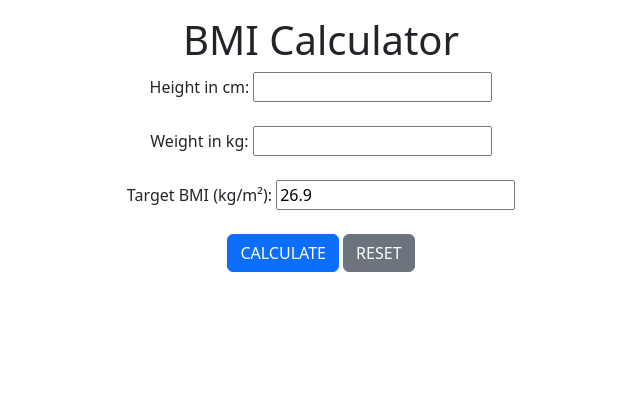
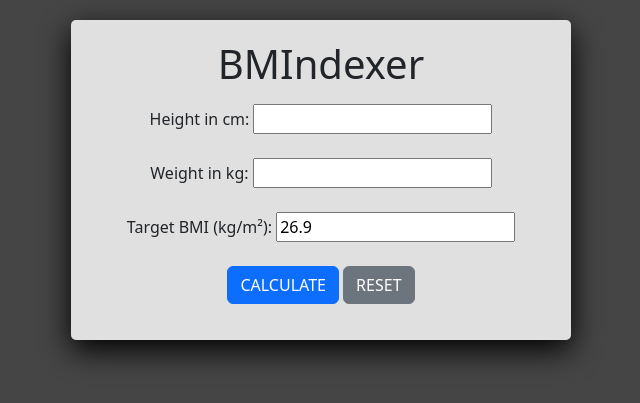
Before and after one commit to ikhwanzubir/Smart-BMI-Calculator, a Flask app: page / in a window 1280 px wide. Shown: the top 403 px of the page, without its empty margins (319-959 px from the left). Run offline with Flask 3, Linux system fonts and the light colour scheme.

Commit message:
Major cosmetic commit

```diff
--- a/templates/bmi_calculator.html
+++ b/templates/bmi_calculator.html
@@ -3,11 +3,41 @@
 <head>
     <meta charset="UTF-8">
     <meta name="viewport" content="width=device-width, initial-scale=1.0">
-    <title>BMI Calculator</title>
+    <title>BMIndexer</title>
+    <script src="https://code.jquery.com/jquery-3.6.0.min.js"></script>
     <link href="https://cdn.jsdelivr.net/npm/bootstrap@5.3.2/dist/css/bootstrap.min.css" rel="stylesheet" integrity="sha384-T3c6CoIi6uLrA9TneNEoa7RxnatzjcDSCmG1MXxSR1GAsXEV/Dwwykc2MPK8M2HN" crossorigin="anonymous">
-</head>
+
+    <style>
+      body {
+          display: flex;
+          flex-direction: column;
+          justify-content: center;
+          align-items: center;
+          margin: 0;
+          background-color: #454545;
+      }
+      .calculator-container {
+          background-color: #E0E0E0;
+          padding: 20px;
+          border-radius: 5px;
+          box-shadow: 0px 10px 30px rgba(0, 0, 0, 1.0);
+          width: 80%;
+          max-width: 500px;
+          margin-top: 20px;
+      }
+      .form-label, .form-check-label, #textor {
+          color: #333333;  /* Even Darker Grey for text */
+      }
+      .mb-3 {
+          margin-bottom: 1rem;
+      }
+  </style>
+
+  </head>
 <body>
-    <h1 class="text-center mt-3">BMI Calculator</h1>
+  <div class="calculator-container">
+    <div class="mb-3">
+        <h1 class="display-6 text-center mb-3">BMIndexer</h1>
 
     <form action="/calculate"  class="text-center" method="post">
         Height in cm: <input type="number" name="height" value="{{ height }}"><br><br>
@@ -16,6 +46,8 @@
       <button type="submit" class="btn btn-primary">CALCULATE</button>
       <button type="button" class="btn btn-secondary" onclick="window.location.href='/';">RESET</button>
     </form>
+
+  </div>
 
     {% if bmi %}
 
@@ -37,6 +69,8 @@
 
     {% endif %}
 
+  </div>
+
   <script src="https://cdn.jsdelivr.net/npm/bootstrap@5.3.2/dist/js/bootstrap.bundle.min.js" integrity="sha384-C6RzsynM9kWDrMNeT87bh95OGNyZPhcTNXj1NW7RuBCsyN/o0jlpcV8Qyq46cDfL" crossorigin="anonymous"></script>
 </body>
 </html>
```
